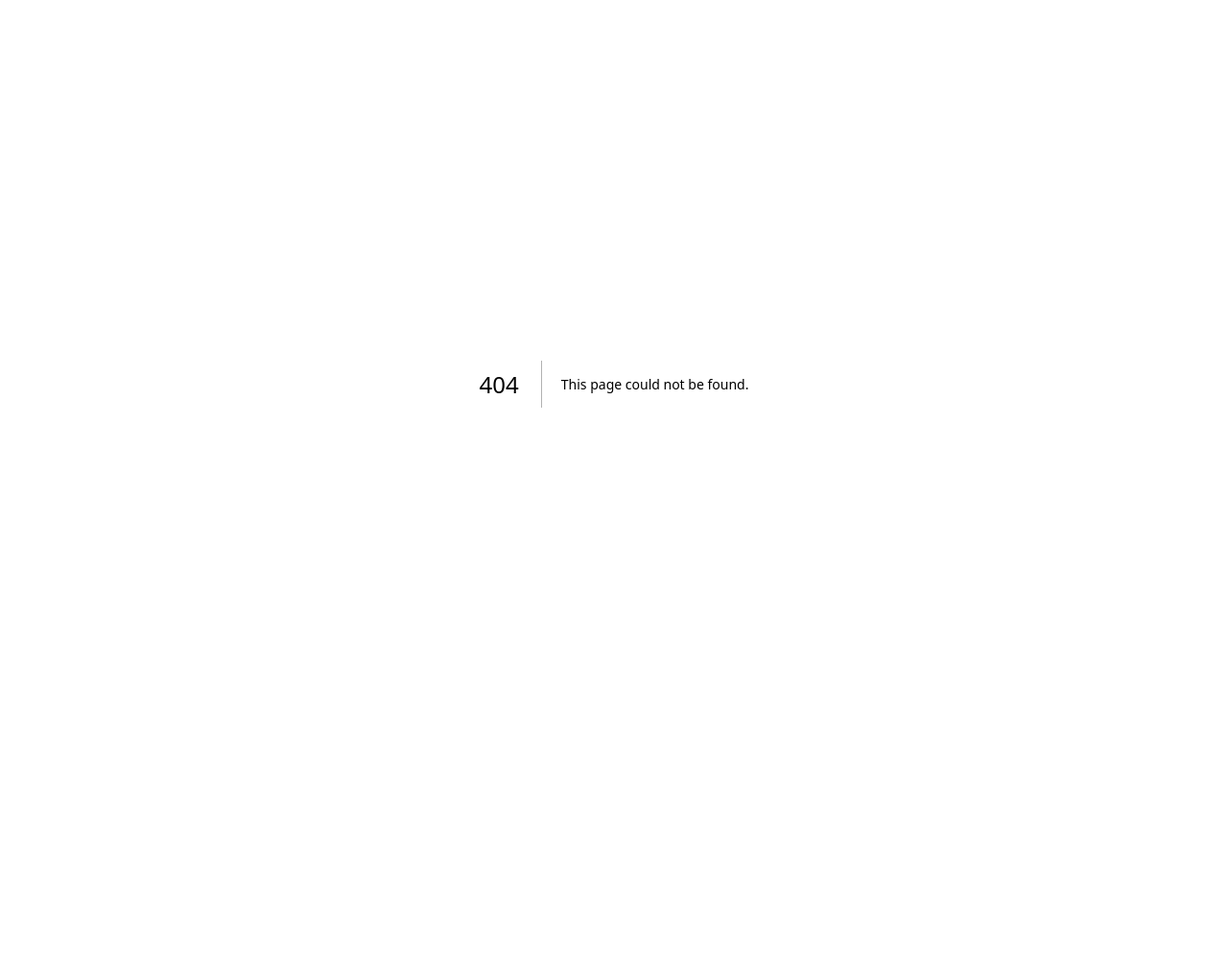
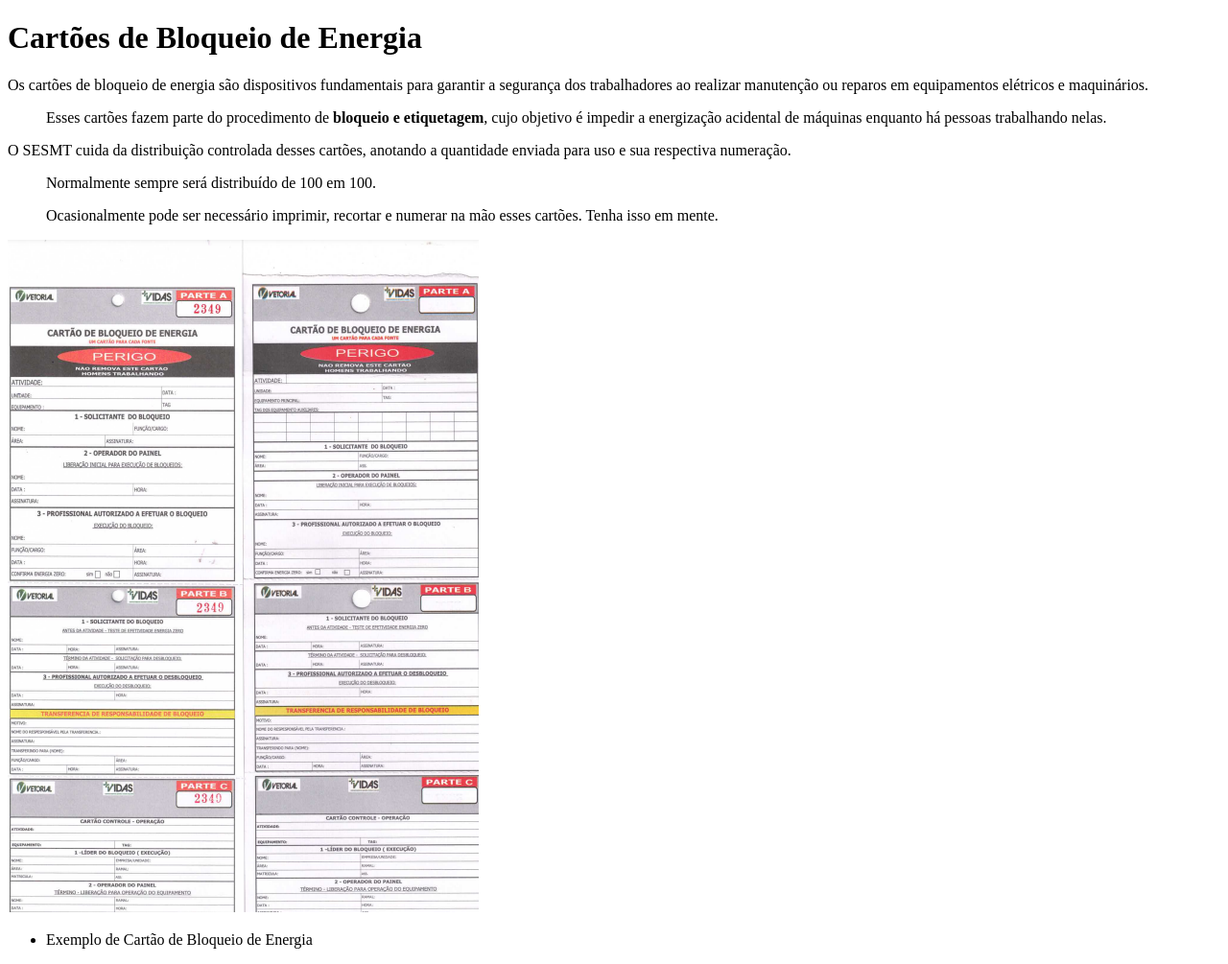
Before and after one commit to LeonardoLopesHonda/docs-site, a Next.js app: page /seguranca/bloqueio in a window 1280 px wide. Before the commit this address had no page. Shown: the whole page at 96% size. Before the commit the page ends 800 px from the top, so only its background shows below. Built offline with nearby package versions, Linux system fonts and the light colour scheme.

Commit message:
feat: adiciona `cartões de bloqueio`

```diff
--- a/pages/seguranca/_meta.js
+++ b/pages/seguranca/_meta.js
@@ -2,5 +2,6 @@ export default {
   seguranca: "Segurança do Trabalho",
   epi: "EPI",
   funcionario: "Funcionários",
-  dds: "DDS"
+  dds: "DDS",
+  bloqueio: "Cartões de Bloqueio de Energia"
 }
--- /dev/null
+++ b/pages/seguranca/bloqueio.mdx
@@ -0,0 +1,13 @@
+# Cartões de Bloqueio de Energia
+
+Os cartões de bloqueio de energia são dispositivos fundamentais para garantir a segurança dos trabalhadores ao realizar manutenção ou reparos em equipamentos elétricos e maquinários.
+> Esses cartões fazem parte do procedimento de **bloqueio e etiquetagem**, cujo objetivo é impedir a energização acidental de máquinas enquanto há pessoas trabalhando nelas.
+
+O SESMT cuida da distribuição controlada desses cartões, anotando a quantidade enviada para uso e sua respectiva numeração.
+> Normalmente sempre será distribuído de 100 em 100.
+
+> Ocasionalmente pode ser necessário imprimir, recortar e numerar na mão esses cartões. Tenha isso em mente.
+
+![Cartão de Bloqueio](/components/images/cartaoBloqueio.png)
+
+- Exemplo de Cartão de Bloqueio de Energia
```
Also changed, not shown: public/components/images/cartaoBloqueio.png (added).
